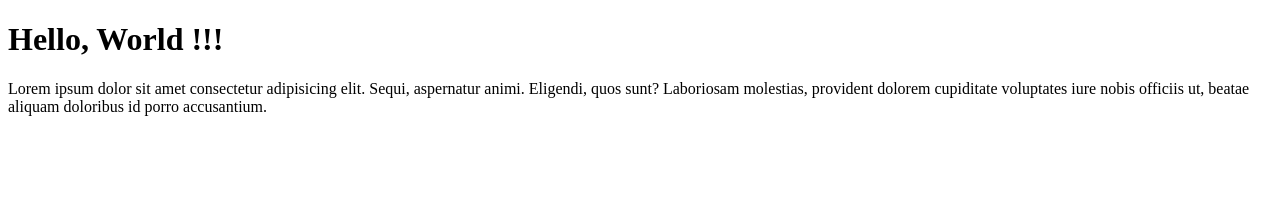
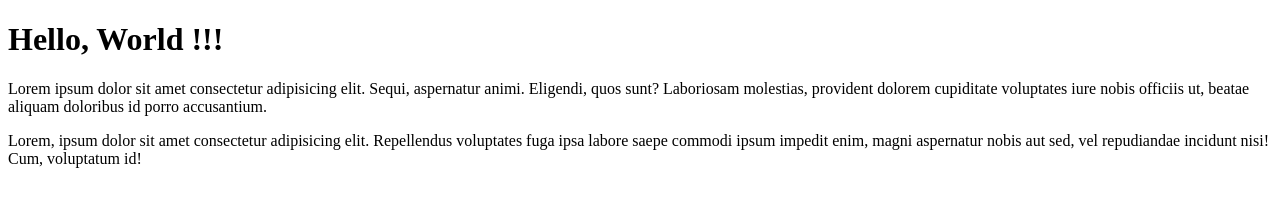
Before and after one commit to AndersonLeandroCasarottoTozzi/Projeto-1-curso-Git-e-Github, a plain HTML site: page site-exemplo/index.html in a window 1280 px wide. Drawn offline with Linux system fonts and the light colour scheme.

Commit message:
Update index.html
novo parágrafo

```diff
--- a/site-exemplo/index.html
+++ b/site-exemplo/index.html
@@ -12,6 +12,9 @@
     <p>Lorem ipsum dolor sit amet consectetur adipisicing elit. Sequi, aspernatur animi. Eligendi, quos sunt? Laboriosam
         molestias, provident dolorem cupiditate voluptates iure nobis officiis ut, beatae aliquam doloribus id porro
         accusantium.</p>
+
+    <p>Lorem, ipsum dolor sit amet consectetur adipisicing elit. Repellendus voluptates fuga ipsa labore saepe commodi
+        ipsum impedit enim, magni aspernatur nobis aut sed, vel repudiandae incidunt nisi! Cum, voluptatum id!</p>
 </body>
 
 </html>
```
